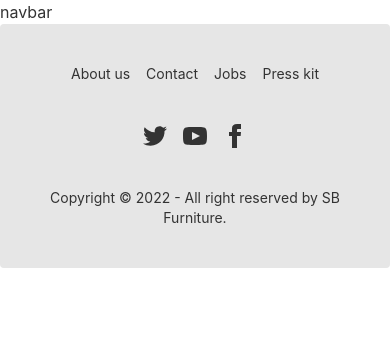
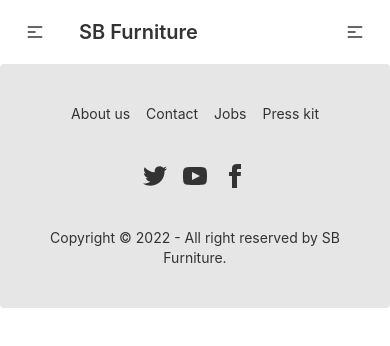
Before and after one commit to StrikerAbir/SB_Furniture, a React (Create React App) app: page / in a window 390 px wide. Shown: the top 346 px of the page. Built offline with nearby package versions, Linux system fonts and the light colour scheme.

Commit message:
theme toggle btn set

```diff
--- a/src/layouts/Main.js
+++ b/src/layouts/Main.js
@@ -6,7 +6,7 @@ import NavBar from '../shared/NavBar';
 
 const Main = () => {
     return (
-      <div data-theme="light">
+      <div data-theme="l">
         <NavBar></NavBar>
         <Outlet></Outlet>
         <Footer></Footer>
--- a/src/shared/NavBar.js
+++ b/src/shared/NavBar.js
@@ -1,11 +1,106 @@
-import React from 'react';
+import React from "react";
+import { Link, NavLink } from "react-router-dom";
 
 const NavBar = () => {
-    return (
+  let activeStyle = {
+    color: "black",
+  };
+  const menuItems = (
+    <React.Fragment>
+      <li className="font-semibold">
+        <NavLink
+          style={({ isActive }) => (isActive ? activeStyle : undefined)}
+          to="/"
+        >
+          Home
+        </NavLink>
+
+        <NavLink
+          style={({ isActive }) => (isActive ? activeStyle : undefined)}
+          to="/blogs"
+        >
+          Blogs
+        </NavLink>
+
+        <NavLink
+          style={({ isActive }) => (isActive ? activeStyle : undefined)}
+          to="/About"
+        >
+          About
+        </NavLink>
+
+        <NavLink
+          style={({ isActive }) => (isActive ? activeStyle : undefined)}
+          to="/Reviews"
+        >
+          Reviews
+        </NavLink>
+      </li>
+      <div className="flex justify-center items-center">
+        <input type="checkbox" className="toggle" />
+      </div>
+    </React.Fragment>
+  );
+  return (
+    <div>
+      <div className="navbar bg-base-100 justify-between">
+        <div className="navbar-start">
+          <div className="dropdown">
+            <label tabIndex={0} className="btn btn-ghost lg:hidden">
+              <svg
+                xmlns="http://www.w3.org/2000/svg"
+                className="h-5 w-5"
+                fill="none"
+                viewBox="0 0 24 24"
+                stroke="currentColor"
+              >
+                <path
+                  strokeLinecap="round"
+                  strokeLinejoin="round"
+                  strokeWidth="2"
+                  d="M4 6h16M4 12h8m-8 6h16"
+                />
+              </svg>
+            </label>
+            <ul
+              tabIndex={1}
+              className="menu menu-compact dropdown-content mt-3 p-2 shadow bg-base-100 rounded-box w-52"
+            >
+              {menuItems}
+            </ul>
+          </div>
+          <Link to="/" className="btn btn-ghost normal-case text-xl">
+            SB Furniture
+          </Link>
+        </div>
+        <div className="navbar-end hidden lg:flex">
+          <ul className="menu menu-horizontal p-0">{menuItems}</ul>
+        </div>
         <div>
-            navbar
+          <label
+            htmlFor="dashboardDrawer"
+            tabIndex={2}
+            className="btn btn-ghost lg:hidden"
+          >
+            <svg
+              xmlns="http://www.w3.org/2000/svg"
+              className="h-5 w-5"
+              fill="none"
+              viewBox="0 0 24 24"
+              stroke="currentColor"
+            >
+              <path
+                strokeLinecap="round"
+                strokeLinejoin="round"
+                strokeWidth="2"
+                d="M4 6h16M4 12h8m-8 6h16"
+              />
+            </svg>
+          </label>
         </div>
-    );
+      </div>
+    </div>
+  );
 };
 
 export default NavBar;
```
